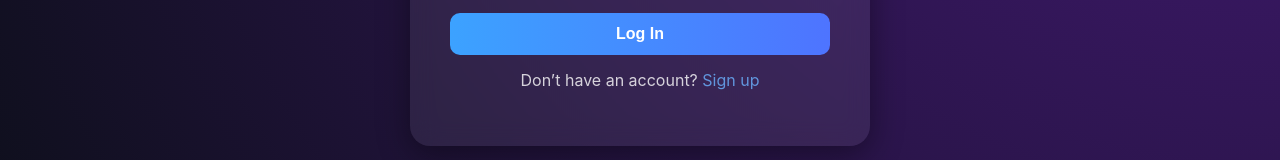
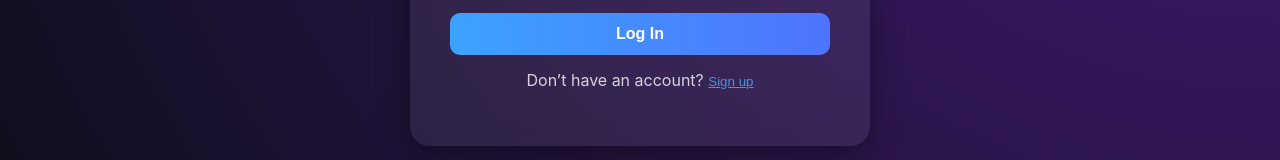
Before and after one commit to SariyaE/SmartTaskCollaboration, a React (Vite) app: page / in a window 1280 px wide. Shown: the part 511-671 px from the top of the page. Built offline with nearby package versions, Linux system fonts and the light colour scheme.

Commit message:
Update Login.jsx

```diff
--- a/src/Login.jsx
+++ b/src/Login.jsx
@@ -15,11 +15,11 @@
     // TEMP: mock login so you can move to next page
     const fakeUser = {
       username: username || "testuser",
-    id: "12345"
+      id: "12345",
     };
 
-  setUser(fakeUser);       // store user
-  navigate("/projects");   // go to next page
+    setUser(fakeUser);         // store user
+    navigate("/projects");     // go to next page
   };
 
   return (
@@ -51,7 +51,21 @@
         </form>
 
         <p className="signup-text">
-          Don’t have an account? <a>Sign up</a>
+          Don’t have an account?{" "}
+          <button
+            type="button"
+            onClick={() => navigate("/signup")}
+            style={{
+              background: "transparent",
+              border: "none",
+              color: "#4dafff",
+              cursor: "pointer",
+              textDecoration: "underline",
+              padding: 0,
+            }}
+          >
+            Sign up
+          </button>
         </p>
       </div>
     </div>
```
Lines whose indentation alone changed are shown as unchanged.
